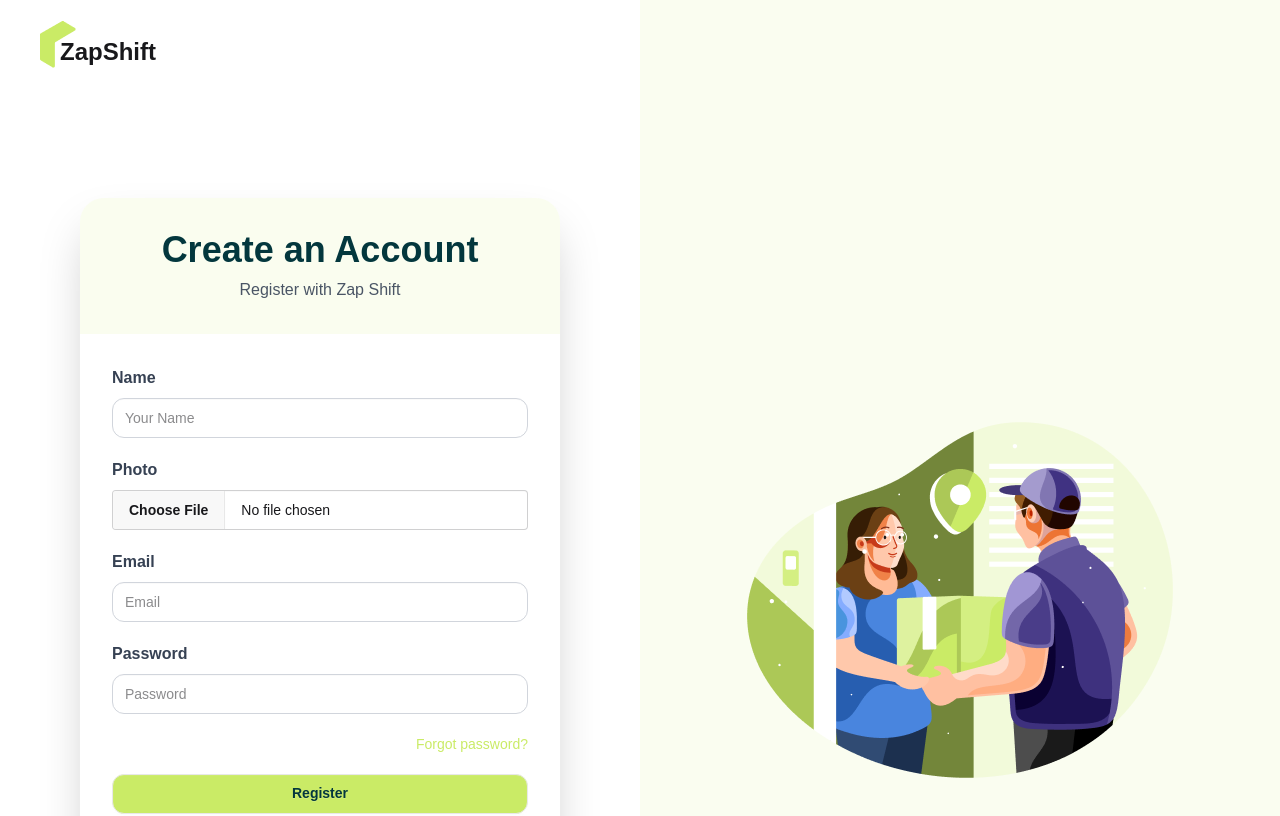
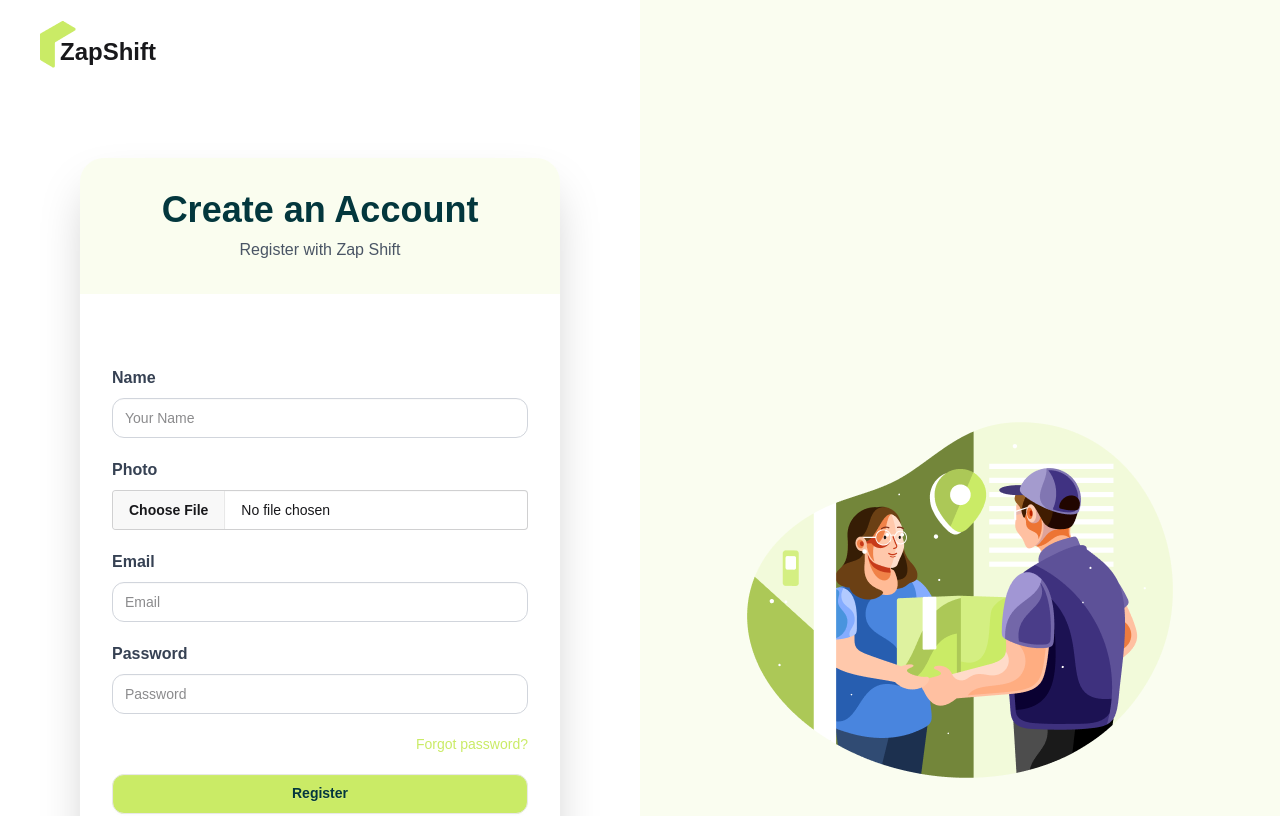
Before and after one commit to FardinCSE25/Zap-Shift, a React (Vite) app: page /register in a window 1280 px wide. Shown: the top 816 px of the page. Built offline with nearby package versions, Linux system fonts and the light colour scheme; no server answers.

Commit message:
minor debug again

```diff
--- a/src/Pages/Authentication/Register.jsx
+++ b/src/Pages/Authentication/Register.jsx
@@ -82,7 +82,7 @@ const Register = () => {
                 </div>
 
                 {/* Form */}
-                <form onSubmit={handleSubmit(handleRegister)} className='p-8 space-y-5'>
+                <form onSubmit={handleSubmit(handleRegister)} className='p-8 my-10 space-y-5'>
 
                     {/* Name */}
                     <div>
```
